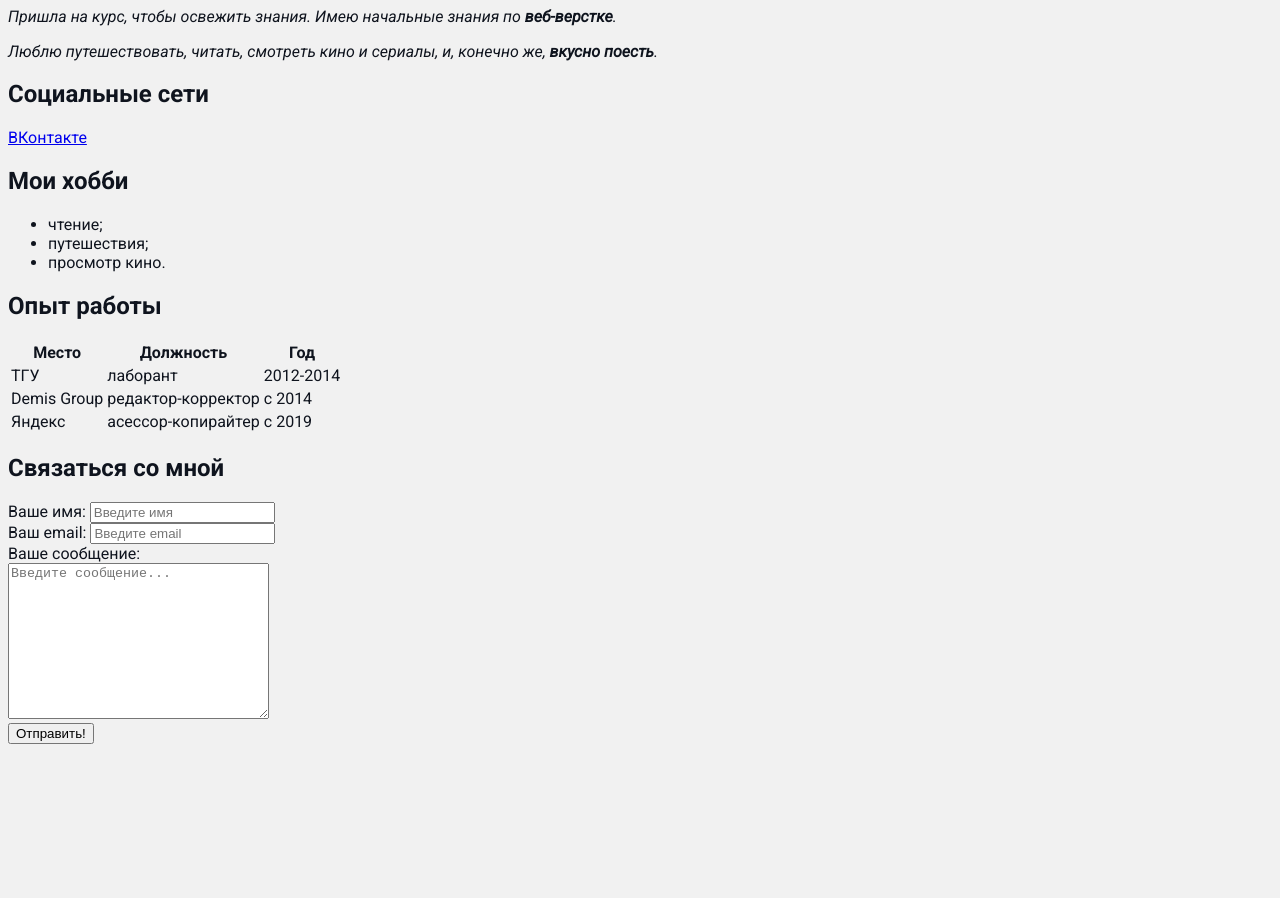
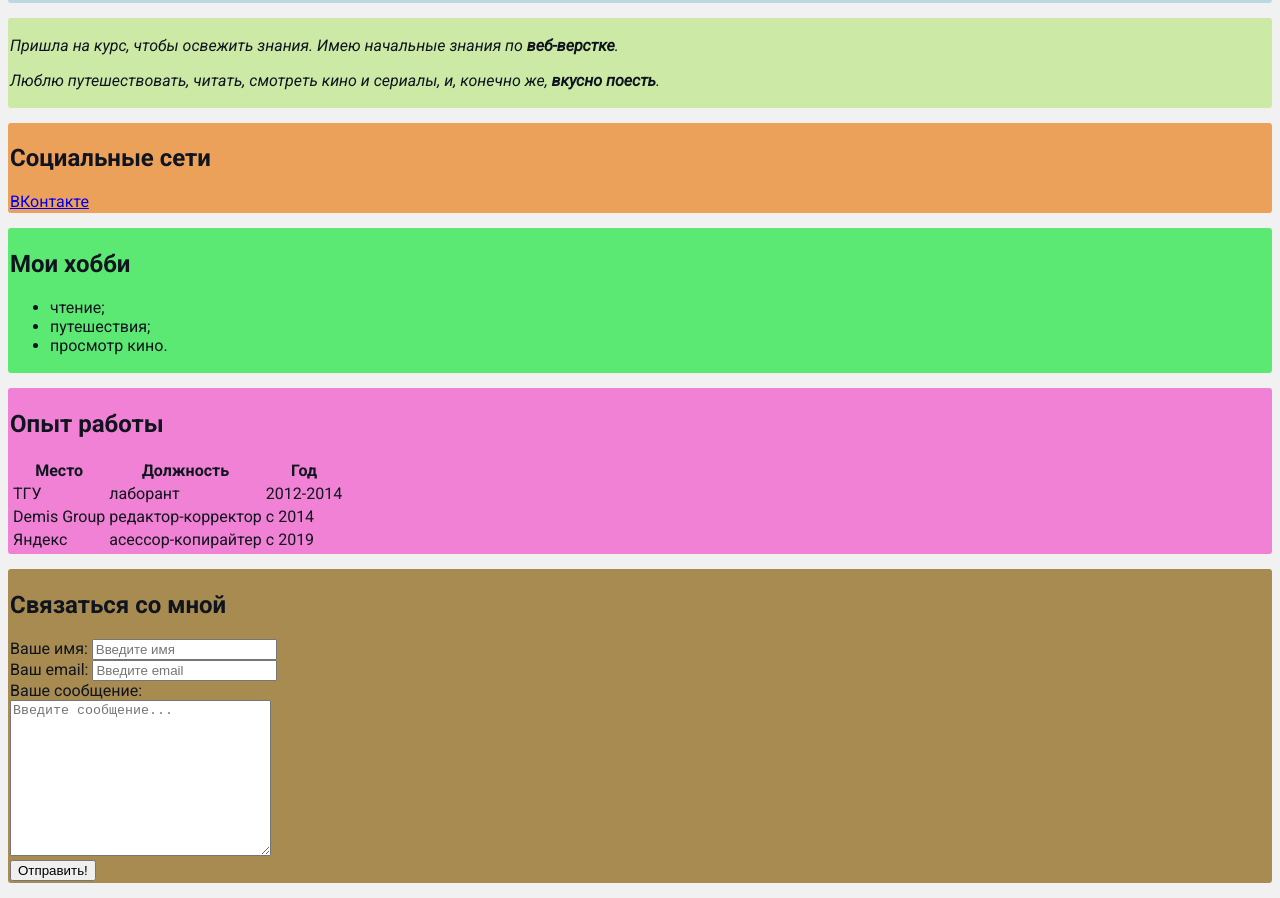
Before and after one commit to HomRed2100/rezume, a plain HTML site: page index.html in a window 1280 px wide. Shown: the part 467-1365 px from the top of the page. Before the commit the page ends 1219 px from the top, so only its background shows below. Drawn offline with Linux system fonts and the light colour scheme.

Commit message:
стилизовала блоки

```diff
--- a/css/style.css
+++ b/css/style.css
@@ -10,3 +10,44 @@ body {
     font-family: 'Roboto';
     font-style: italic;
 }
+.card {
+    border: 2px solid #b9dae2;
+    border-radius: 3px;
+    background-color: #b9dae2;
+    margin-bottom: 15px;
+}
+.card-2 {
+    border: 2px solid #cce9a6;
+    border-radius: 3px;
+    background-color: #cce9a6;
+    margin-bottom: 15px;
+
+}
+.card-3 {
+    border: 2px solid #eca15b;
+    border-radius: 3px;
+    background-color: #eca15b;
+    margin-bottom: 15px;
+
+}
+.card-4 {
+    border: 2px solid #5ce973;
+    border-radius: 3px;
+    background-color: #5ce973;
+    margin-bottom: 15px;
+
+}
+.card-5 {
+    border: 2px solid #f081d4;
+    border-radius: 3px;
+    background-color: #f081d4;
+    margin-bottom: 15px;
+
+}
+.card-6 {
+    border: 2px solid #a78b51;
+    border-radius: 3px;
+    background-color: #a78b51;
+    margin-bottom: 15px;
+
+}
--- a/index.html
+++ b/index.html
@@ -14,20 +14,27 @@
 
 </head>
 <body>
+    <div class="card">
         <h1>Ларина Мария</h1>
         <img src="img/myphoto.jpg" alt="мое фото" width="300">
-    <div class="info-text">
+    </div >
+    <div class="info-text card-2">
         <p>Пришла на <em>курс</em>, чтобы освежить знания. Имею начальные знания по <strong>веб-верстке</strong>.</p>
         <p>Люблю путешествовать, читать, смотреть <em>кино и сериалы</em>, и, конечно же, <strong>вкусно поесть</strong>.</p>
     </div >
+    <div class="card-3">
         <h2>Социальные сети</h2>
         <a href="https://vk.com/id62163417" target="_blank">ВКонтакте</a>
+    </div >
+    <div class="card-4">
         <h2>Мои хобби</h2>
         <ul>
             <li>чтение;</li>
             <li>путешествия;</li>
             <li>просмотр кино.</li>
         </ul>
+    </div >
+    <div class="card-5">
         <h2>Опыт работы</h2>
         <table>
             <thead>
@@ -55,6 +62,8 @@
                 </tr>
             </tbody>
         </table>
+    </div >
+    <div class="card-6">
         <h2>Связаться со мной</h2>
         <form action="#" method="get">
             <div>
@@ -72,5 +81,6 @@
             </div>
             <button type="submit">Отправить!</button>
         </form>
+    </div >
 </body>
 </html>
```
Lines whose indentation alone changed are shown as unchanged.
